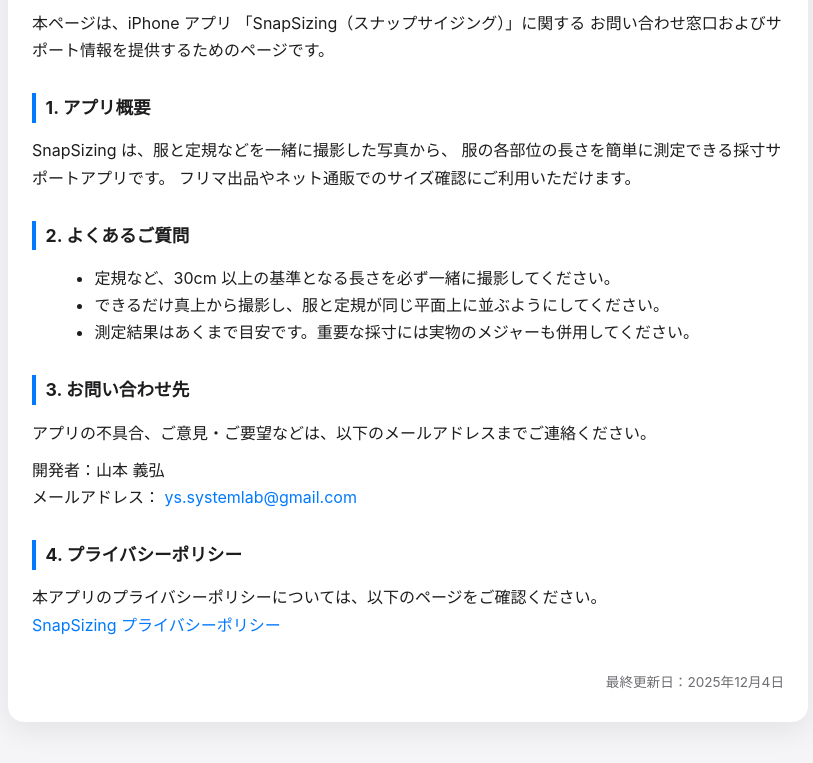
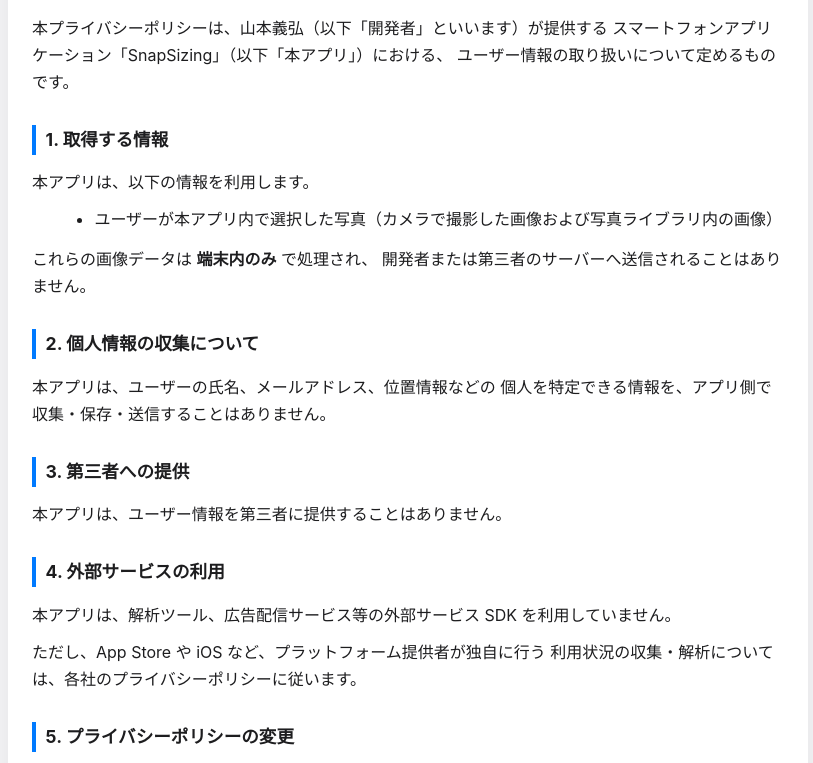
Before and after one commit to YamamotoYoshihiro/snap-sizing-privacy, a plain HTML site: page privacy.html in a window 1280 px wide. Shown: the part 117-880 px from the top of the page, without its empty margins (232-1045 px from the left). Drawn offline with Linux system fonts and the light colour scheme.

Commit message:
Update title and privacy policy content in privacy.html

```diff
--- a/privacy.html
+++ b/privacy.html
@@ -2,10 +2,12 @@
 <html lang="ja">
 <head>
   <meta charset="UTF-8">
-  <title>SnapSizing サポートページ</title>
+  <title>SnapSizing プライバシーポリシー</title>
   <meta name="viewport" content="width=device-width, initial-scale=1">
   <style>
-    :root { color-scheme: light dark; }
+    :root {
+      color-scheme: light dark;
+    }
     body {
       margin: 0;
       padding: 0;
@@ -33,7 +35,7 @@
     h1 {
       font-size: 1.6rem;
       margin-top: 0;
-      margin-bottom: 1.2rem;
+      margin-bottom: 1.5rem;
       text-align: center;
     }
     h2 {
@@ -42,69 +44,90 @@
       border-left: 4px solid #007aff;
       padding-left: 0.6rem;
     }
-    p { margin: 0.6rem 0; }
-    ul { margin: 0.4rem 0 0.8rem 1.4rem; }
-    a { color: #007aff; text-decoration: none; }
-    a:hover { text-decoration: underline; }
+    p {
+      margin: 0.6rem 0;
+    }
+    ul {
+      margin: 0.4rem 0 0.8rem 1.4rem;
+    }
+    strong {
+      font-weight: 600;
+    }
     .footer {
       margin-top: 2rem;
       font-size: 0.85rem;
       color: #6e6e73;
       text-align: right;
     }
+
     @media (max-width: 600px) {
       main {
         padding: 24px 16px 20px;
         border-radius: 0;
         box-shadow: none;
       }
-      .page { padding: 16px 0; }
+      .page {
+        padding: 16px 0;
+      }
     }
   </style>
 </head>
 <body>
   <div class="page">
     <main>
-      <h1>SnapSizing サポートページ</h1>
+      <h1>SnapSizing プライバシーポリシー</h1>
 
       <p>
-        本ページは、iPhone アプリ
-        「SnapSizing（スナップサイジング）」に関する
-        お問い合わせ窓口およびサポート情報を提供するためのページです。
+        本プライバシーポリシーは、山本義弘（以下「開発者」といいます）が提供する
+        スマートフォンアプリケーション「SnapSizing」（以下「本アプリ」）における、
+        ユーザー情報の取り扱いについて定めるものです。
       </p>
 
-      <h2>1. アプリ概要</h2>
+      <h2>1. 取得する情報</h2>
+      <p>本アプリは、以下の情報を利用します。</p>
+      <ul>
+        <li>ユーザーが本アプリ内で選択した写真（カメラで撮影した画像および写真ライブラリ内の画像）</li>
+      </ul>
       <p>
-        SnapSizing は、服と定規などを一緒に撮影した写真から、
-        服の各部位の長さを簡単に測定できる採寸サポートアプリです。
-        フリマ出品やネット通販でのサイズ確認にご利用いただけます。
+        これらの画像データは <strong>端末内のみ</strong> で処理され、
+        開発者または第三者のサーバーへ送信されることはありません。
       </p>
 
-      <h2>2. よくあるご質問</h2>
-      <ul>
-        <li>定規など、30cm 以上の基準となる長さを必ず一緒に撮影してください。</li>
-        <li>できるだけ真上から撮影し、服と定規が同じ平面上に並ぶようにしてください。</li>
-        <li>測定結果はあくまで目安です。重要な採寸には実物のメジャーも併用してください。</li>
-      </ul>
+      <h2>2. 個人情報の収集について</h2>
+      <p>
+        本アプリは、ユーザーの氏名、メールアドレス、位置情報などの
+        個人を特定できる情報を、アプリ側で収集・保存・送信することはありません。
+      </p>
 
-      <h2>3. お問い合わせ先</h2>
-      <p>アプリの不具合、ご意見・ご要望などは、以下のメールアドレスまでご連絡ください。</p>
+      <h2>3. 第三者への提供</h2>
+      <p>
+        本アプリは、ユーザー情報を第三者に提供することはありません。
+      </p>
+
+      <h2>4. 外部サービスの利用</h2>
+      <p>
+        本アプリは、解析ツール、広告配信サービス等の外部サービス SDK を利用していません。
+      </p>
+      <p>
+        ただし、App Store や iOS など、プラットフォーム提供者が独自に行う
+        利用状況の収集・解析については、各社のプライバシーポリシーに従います。
+      </p>
+
+      <h2>5. プライバシーポリシーの変更</h2>
+      <p>
+        開発者は、必要に応じて本ポリシーの内容を変更することがあります。
+        重要な変更がある場合は、本アプリのアップデート情報等を通じてお知らせします。
+      </p>
+
+      <h2>6. お問い合わせ先</h2>
+      <p>本ポリシーに関するお問い合わせは、以下の連絡先までお願いいたします。</p>
       <p>
         開発者：山本 義弘<br>
-        メールアドレス：
-        <a href="mailto:ys.systemlab@gmail.com">ys.systemlab@gmail.com</a>
-      </p>
-
-      <h2>4. プライバシーポリシー</h2>
-      <p>
-        本アプリのプライバシーポリシーについては、以下のページをご確認ください。<br>
-        <a href="privacy.html">
-          SnapSizing プライバシーポリシー
-        </a>
+        メールアドレス：ys.systemlab@gmail.com
       </p>
 
       <div class="footer">
-        最終更新日：2025年12月4日
+        制定日：2025年12月4日
       </div>
     </main>
   </div>
```
